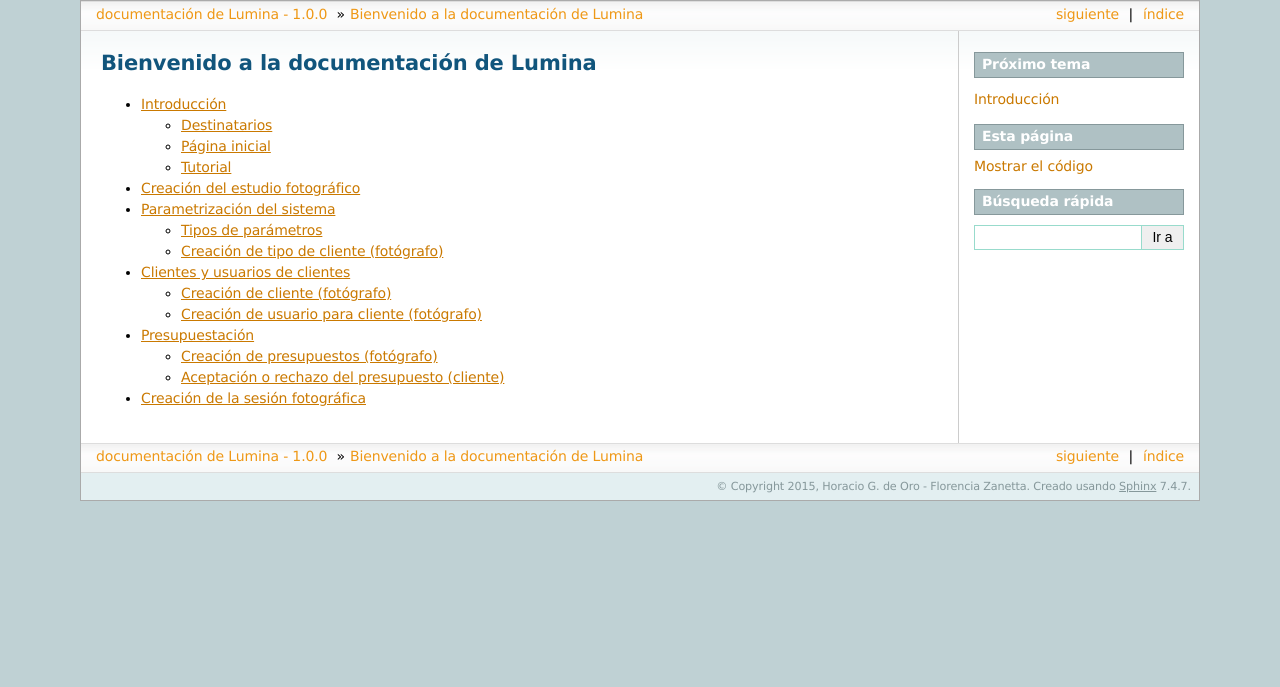
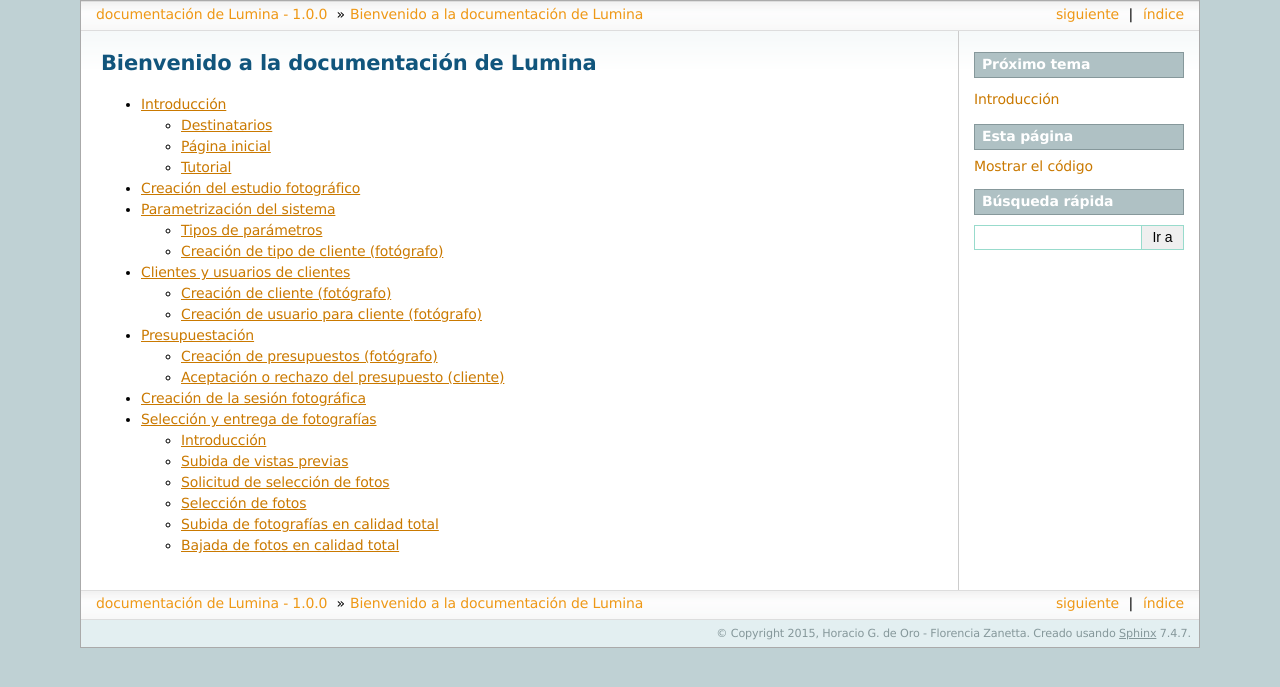
Before and after one commit to florzanetta/lumina, a Sphinx documentation site: the page built from doc/index.rst, in a window 1280 px wide. Shown: the top 687 px of the page. Built offline with Sphinx 7.4.7, drawn with Linux system fonts in a browser that asks for light colours; some of the changed lines change nothing that is shown.

Commit message:
Add docs

```diff
--- a/doc/index.rst
+++ b/doc/index.rst
@@ -15,3 +15,4 @@
    tutorial_customer_creation
    tutorial_quote_creation
    tutorial_session_creation
+   tutorial_photo_upload_and_selection
--- /dev/null
+++ b/doc/tutorial_photo_upload_and_selection.rst
@@ -0,0 +1,59 @@
+Selección y entrega de fotografías
+==================================
+
+Introducción
+------------
+
+Subida de vistas previas
+------------------------
+
+.. image:: images/rol-photo.png
+   :scale: 50%
+
+xxx xxx xxx xxx xxx xxx xxx xxx xxx xxx xxx xxx xxx xxx
+xxx xxx xxx xxx xxx xxx xxx xxx xxx xxx xxx xxx xxx xxx xxx xxx
+xxx xxx xxx xxx xxx xxx xxx xxx xxx xxx xxx xxx.
+
+
+Solicitud de selección de fotos
+-------------------------------
+
+.. image:: images/rol-photo.png
+   :scale: 50%
+
+xxx xxx xxx xxx xxx xxx xxx xxx xxx xxx xxx xxx xxx xxx
+xxx xxx xxx xxx xxx xxx xxx xxx xxx xxx xxx xxx xxx xxx xxx xxx
+xxx xxx xxx xxx xxx xxx xxx xxx xxx xxx xxx xxx.
+
+
+Selección de fotos
+------------------
+
+.. image:: images/rol-customer.png
+   :scale: 50%
+
+xxx xxx xxx xxx xxx xxx xxx xxx xxx xxx xxx xxx xxx xxx
+xxx xxx xxx xxx xxx xxx xxx xxx xxx xxx xxx xxx xxx xxx xxx xxx
+xxx xxx xxx xxx xxx xxx xxx xxx xxx xxx xxx xxx.
+
+
+Subida de fotografías en calidad total
+--------------------------------------
+
+.. image:: images/rol-photo.png
+   :scale: 50%
+
+xxx xxx xxx xxx xxx xxx xxx xxx xxx xxx xxx xxx xxx xxx
+xxx xxx xxx xxx xxx xxx xxx xxx xxx xxx xxx xxx xxx xxx xxx xxx
+xxx xxx xxx xxx xxx xxx xxx xxx xxx xxx xxx xxx.
+
+
+Bajada de fotos en calidad total
+--------------------------------
+
+.. image:: images/rol-customer.png
+   :scale: 50%
+
+xxx xxx xxx xxx xxx xxx xxx xxx xxx xxx xxx xxx xxx xxx
+xxx xxx xxx xxx xxx xxx xxx xxx xxx xxx xxx xxx xxx xxx xxx xxx
+xxx xxx xxx xxx xxx xxx xxx xxx xxx xxx xxx xxx.
```
